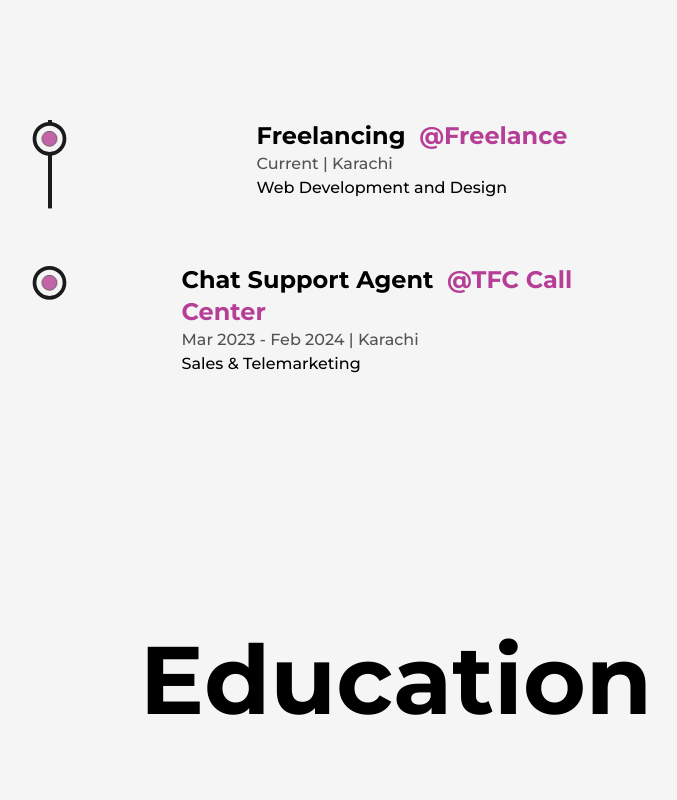
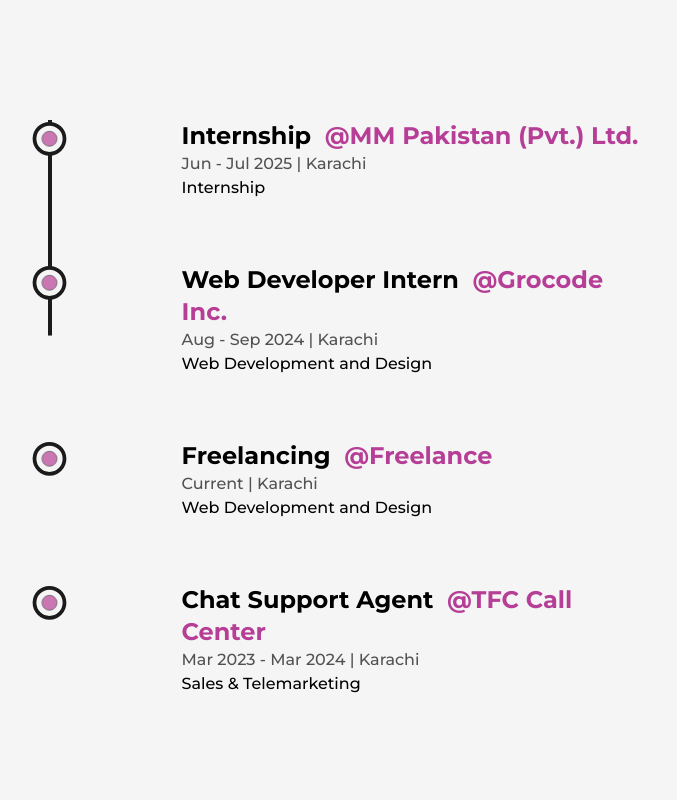
Before and after one commit to HamzaZaidiX/My-Portfolio-Next-JS, a Next.js app: page /about in a window 1280 px wide. Shown: the part 2940-3740 px from the top of the page, without its empty margins (244-921 px from the left). Built offline with nearby package versions, Linux system fonts and the light colour scheme; a web font is replaced by a local one.

Commit message:
Update Experience.jsx

```diff
--- a/src/components/Experience.jsx
+++ b/src/components/Experience.jsx
@@ -5,6 +5,24 @@
 const experiences = [
   {
     id: 1,
+    position: "Internship",
+    company: "MM Pakistan (Pvt.) Ltd.",
+    companyLink: "",
+    time: "Jun - Jul 2025",
+    address: "Karachi",
+    work: "Internship",
+  },
+  {
+    id: 2,
+    position: "Web Developer Intern",
+    company: "Grocode Inc.",
+    companyLink: "",
+    time: "Aug - Sep 2024",
+    address: "Karachi",
+    work: "Web Development and Design",
+  },
+  {
+    id: 3,
     position: "Freelancing",
     company: "Freelance",
     companyLink: "",
@@ -13,11 +31,11 @@
     work: "Web Development and Design",
   },
   {
-    id: 2,
+    id: 4,
     position: "Chat Support Agent",
     company: "TFC Call Center",
     companyLink: "",
-    time: "Mar 2023 - Feb 2024",
+    time: "Mar 2023 - Mar 2024",
     address: "Karachi",
     work: "Sales & Telemarketing",
   },
@@ -28,7 +46,7 @@
   return (
     <li
       ref={ref}
-      className="my-8 first:mt-0 last:mb-0 w-[60%] mx-auto flex flex-col items-center justify-between md:w-[80%]"
+      className="my-8 first:mt-0 last:mb-0 w-[60%] mx-auto flex flex-col justify-between md:w-[80%]"
     >
       <ListIcon reference={ref} />
       <motion.div>
```
